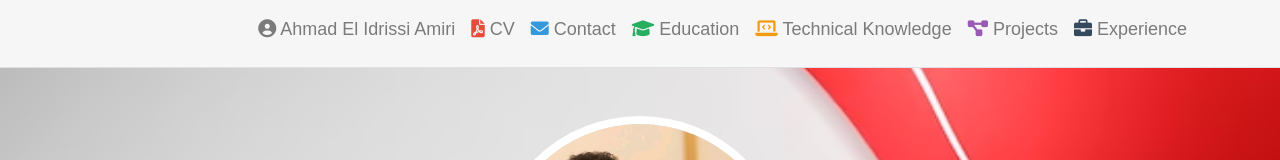
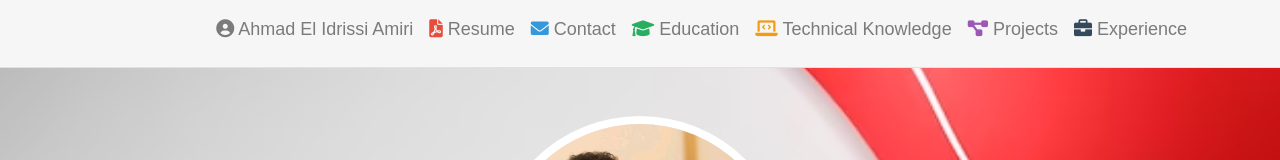
Before and after one commit to AhmadElIdrissiAmiri/AhmadElIdrissiAmiri.github.io, a plain HTML site: page index.html in a window 1280 px wide. Shown: the top 160 px of the page. Drawn offline with nearby package versions, Linux system fonts and the light colour scheme.

Commit message:
Portfolio commit

```diff
--- a/index.html
+++ b/index.html
@@ -27,7 +27,7 @@
                     <li class="nav-item"><a class="nav-link" href="index.html"> <i class="fas fa-user-circle"></i> Ahmad
                             El Idrissi Amiri</a></li>
                     <li class="nav-item"><a class="nav-link" href="./assets/AhmadElIdrissiAmiriRESUME.pdf"
-                            target="_blank"><i class="fas fa-file-pdf" style="color: #e74c3c;"></i> CV</a></li>
+                            target="_blank"><i class="fas fa-file-pdf" style="color: #e74c3c;"></i> Resume</a></li>
                     <li class="nav-item"><a class="nav-link" href="#contact"><i class="fas fa-envelope"
                                 style="color: #3498db;"></i> Contact</a></li>
                     <li class="nav-item"><a class="nav-link" href="#education"><i class="fas fa-graduation-cap"
```
